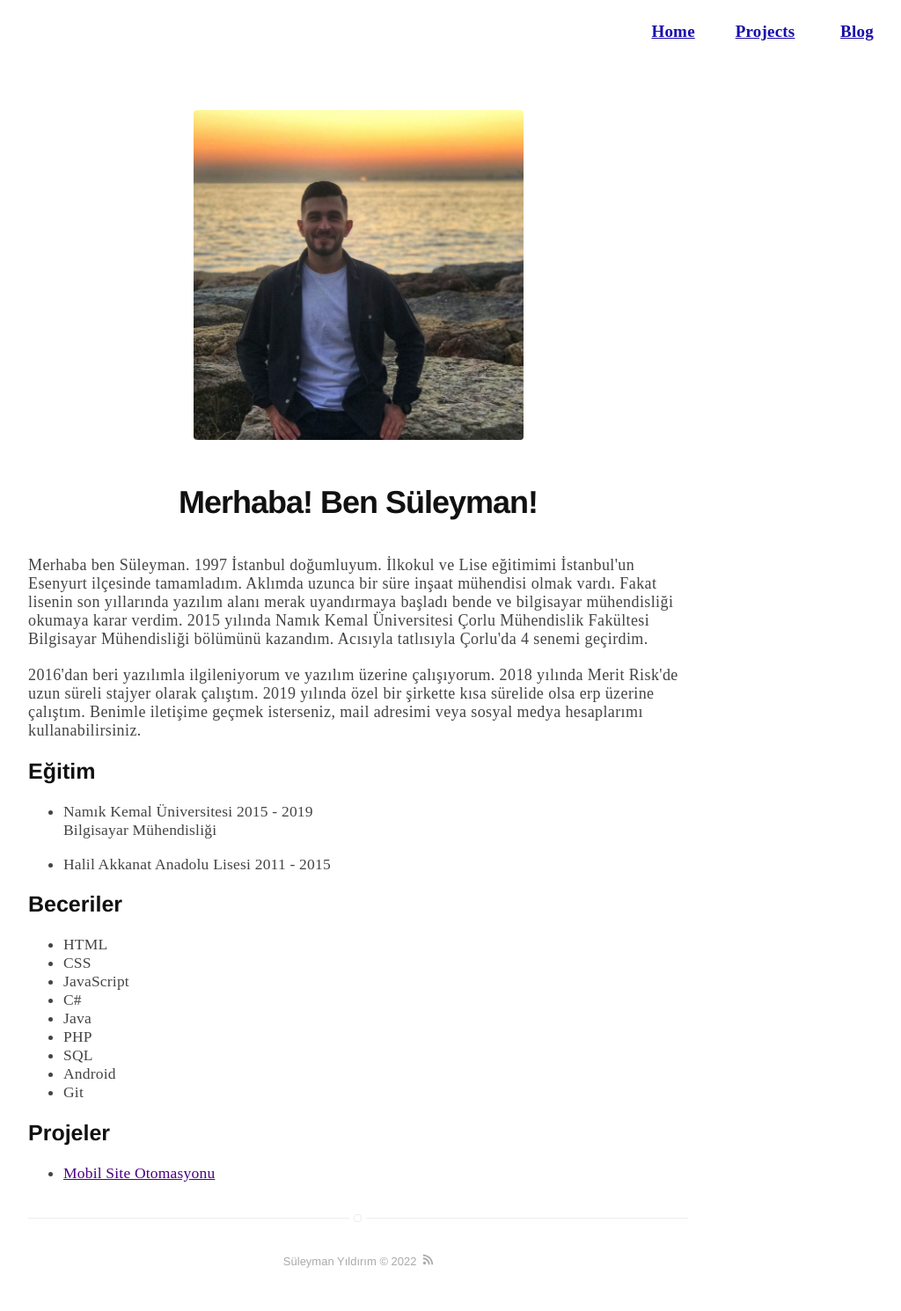
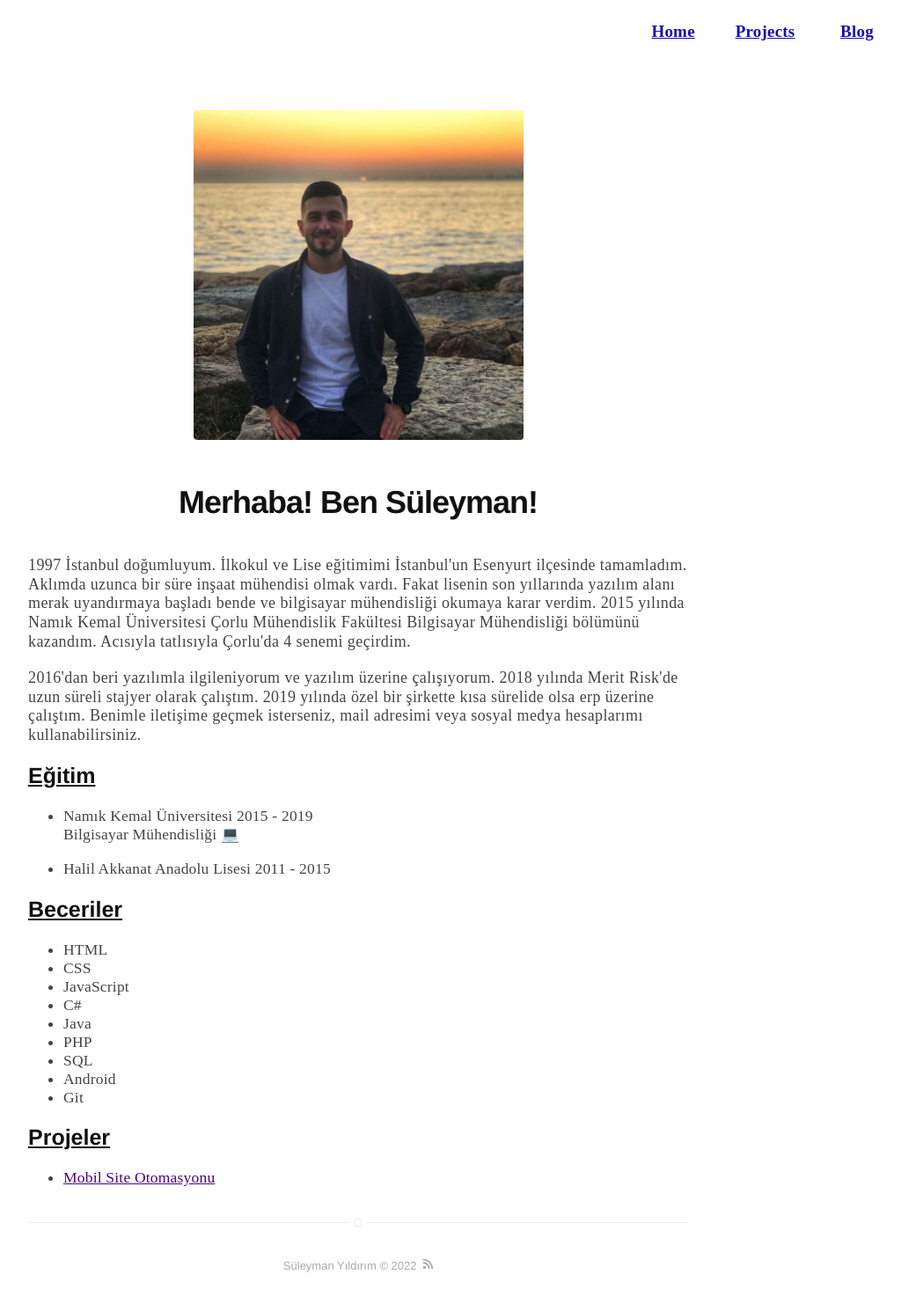
Before and after one commit to Suleymanyldrm/Suleymanyldrm.github.io, a Jekyll site: the page built from about.md, in a window 1280 px wide. Shown: the whole page at 88% size, without its empty margins (233-1257 px from the left). Built offline with Jekyll 4.4.1, drawn with Linux system fonts in a browser that asks for light colours.

Commit message:
underline

```diff
--- a/_sass/base/general.sass
+++ b/_sass/base/general.sass
@@ -47,7 +47,6 @@ strong
 
 ul,
 ol
-	color: red
 	li
 		line-height: 2.4rem
 		font-weight: 300
--- a/_sass/pages/page.sass
+++ b/_sass/pages/page.sass
@@ -14,10 +14,14 @@
         font-size: 2.5rem
         font-weight: 700
         color: #111
+        text-decoration: underline
 
     > p
         color: #444
+        line-height: 1.2
 
+    > .ul > .li
+        line-height: 1
 
 .about
     img
--- a/about.md
+++ b/about.md
@@ -9,7 +9,7 @@ layout: page
 
 <!-- <h2>Hakkımda</h2> -->
 
-<p> Merhaba ben Süleyman. 1997 İstanbul doğumluyum. İlkokul ve Lise eğitimimi İstanbul'un Esenyurt ilçesinde tamamladım.
+<p>1997 İstanbul doğumluyum. İlkokul ve Lise eğitimimi İstanbul'un Esenyurt ilçesinde tamamladım.
 Aklımda uzunca bir süre inşaat mühendisi olmak vardı. Fakat lisenin son yıllarında yazılım alanı merak uyandırmaya
 başladı bende ve bilgisayar mühendisliği okumaya karar verdim. 2015 yılında Namık Kemal Üniversitesi Çorlu Mühendislik Fakültesi
 Bilgisayar Mühendisliği bölümünü kazandım. Acısıyla tatlısıyla Çorlu'da 4 senemi geçirdim. </p>
@@ -23,7 +23,7 @@ sosyal medya hesaplarımı kullanabilirsiniz.</p>
 <ul class="skill-list">
 	<li>Namık Kemal Üniversitesi  2015 - 2019
 	<br>
-	 Bilgisayar Mühendisliği
+	 Bilgisayar Mühendisliği 💻
 	</li>
 	<br>
 	<li>Halil Akkanat Anadolu Lisesi 2011 - 2015</li>
```
Also changed, not shown: _includes/nav.html (line endings or trailing spaces).
